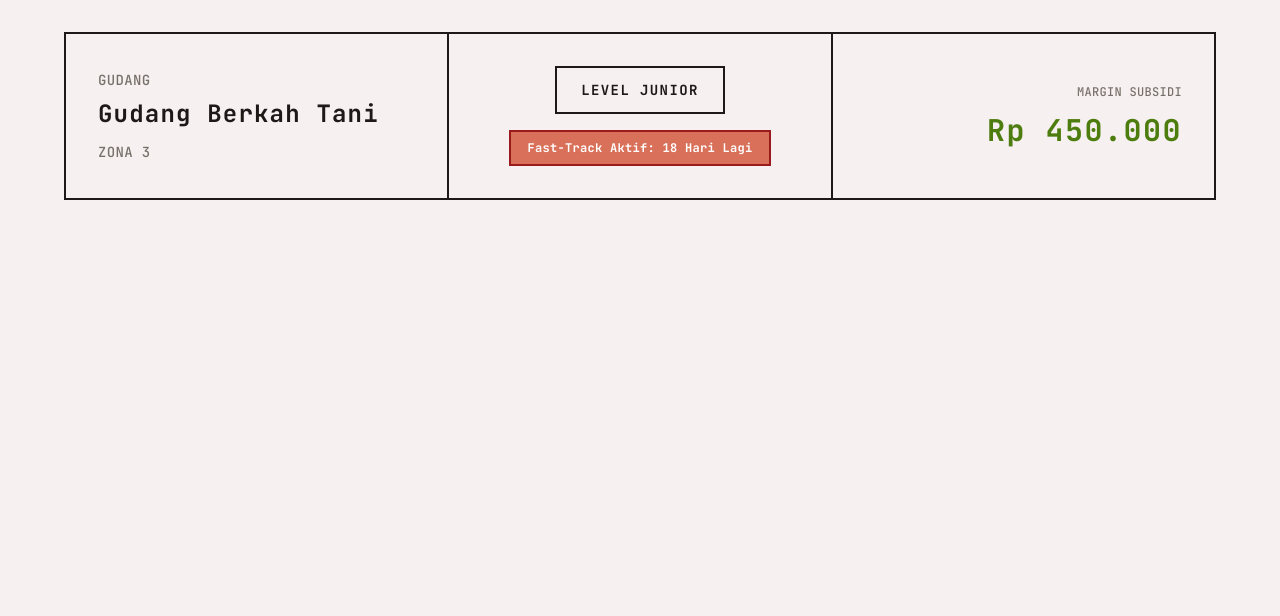
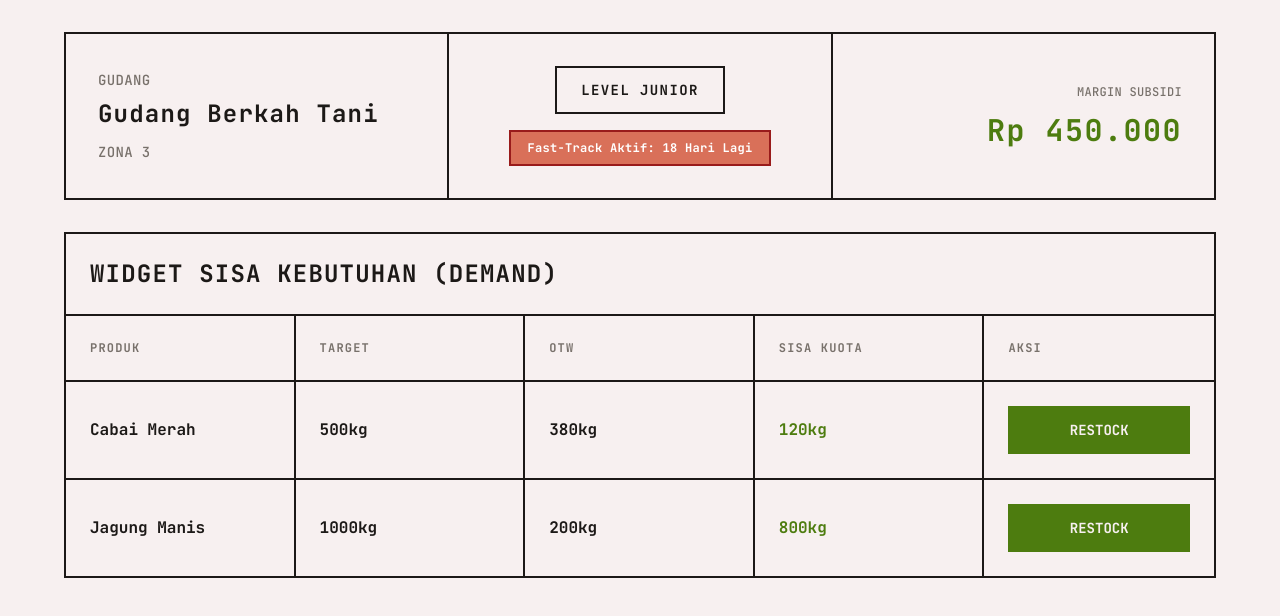
Before and after one commit to Cantaloopstrap/v0-agri-karta-base-layout, a Next.js app: page / in a window 1280 px wide. Shown: the top 616 px of the page. Built offline with nearby package versions, Linux system fonts and the light colour scheme.

Commit message:
feat: add Widget Sisa Kebutuhan panel with brutalist design
Introduce new panel with grid table layout and restock buttons

```diff
--- a/components/dashboard-pengepul.tsx
+++ b/components/dashboard-pengepul.tsx
@@ -49,6 +49,106 @@ export default function DashboardPengepul() {
             </div>
           </div>
         </div>
+
+        {/* Widget Sisa Kebutuhan (Demand) */}
+        <div className="border-2 border-foreground bg-background">
+          {/* Header */}
+          <div className="border-b-2 border-foreground p-6">
+            <h2 className="text-2xl font-bold tracking-wider text-foreground">
+              WIDGET SISA KEBUTUHAN (DEMAND)
+            </h2>
+          </div>
+
+          {/* Grid Table */}
+          <div className="divide-y-2 divide-foreground">
+            {/* Header Row */}
+            <div className="grid grid-cols-5 divide-x-2 divide-foreground">
+              <div className="p-6 border-r-2 border-foreground">
+                <p className="text-xs font-bold tracking-widest text-muted-foreground uppercase">
+                  Produk
+                </p>
+              </div>
+              <div className="p-6 border-r-2 border-foreground">
+                <p className="text-xs font-bold tracking-widest text-muted-foreground uppercase">
+                  Target
+                </p>
+              </div>
+              <div className="p-6 border-r-2 border-foreground">
+                <p className="text-xs font-bold tracking-widest text-muted-foreground uppercase">
+                  OTW
+                </p>
+              </div>
+              <div className="p-6 border-r-2 border-foreground">
+                <p className="text-xs font-bold tracking-widest text-muted-foreground uppercase">
+                  Sisa Kuota
+                </p>
+              </div>
+              <div className="p-6">
+                <p className="text-xs font-bold tracking-widest text-muted-foreground uppercase">
+                  Aksi
+                </p>
+              </div>
+            </div>
+
+            {/* Row 1: Cabai Merah */}
+            <div className="grid grid-cols-5 divide-x-2 divide-foreground">
+              <div className="p-6 flex flex-col justify-center border-r-2 border-foreground">
+                <p className="text-base font-bold text-foreground">
+                  Cabai Merah
+                </p>
+              </div>
+              <div className="p-6 flex flex-col justify-center border-r-2 border-foreground">
+                <p className="text-base font-bold text-foreground">
+                  500kg
+                </p>
+              </div>
+              <div className="p-6 flex flex-col justify-center border-r-2 border-foreground">
+                <p className="text-base font-bold text-foreground">
+                  380kg
+                </p>
+              </div>
+              <div className="p-6 flex flex-col justify-center border-r-2 border-foreground">
+                <p className="text-base font-bold text-accent">
+                  120kg
+                </p>
+              </div>
+              <div className="p-6 flex flex-col justify-center">
+                <button className="border-2 border-accent bg-accent text-accent-foreground px-6 py-3 font-mono text-sm font-bold hover:bg-background hover:text-accent transition-colors">
+                  RESTOCK
+                </button>
+              </div>
+            </div>
+
+            {/* Row 2: Jagung Manis */}
+            <div className="grid grid-cols-5 divide-x-2 divide-foreground">
+              <div className="p-6 flex flex-col justify-center border-r-2 border-foreground">
+                <p className="text-base font-bold text-foreground">
+                  Jagung Manis
+                </p>
+              </div>
+              <div className="p-6 flex flex-col justify-center border-r-2 border-foreground">
+                <p className="text-base font-bold text-foreground">
+                  1000kg
+                </p>
+              </div>
+              <div className="p-6 flex flex-col justify-center border-r-2 border-foreground">
+                <p className="text-base font-bold text-foreground">
+                  200kg
+                </p>
+              </div>
+              <div className="p-6 flex flex-col justify-center border-r-2 border-foreground">
+                <p className="text-base font-bold text-accent">
+                  800kg
+                </p>
+              </div>
+              <div className="p-6 flex flex-col justify-center">
+                <button className="border-2 border-accent bg-accent text-accent-foreground px-6 py-3 font-mono text-sm font-bold hover:bg-background hover:text-accent transition-colors">
+                  RESTOCK
+                </button>
+              </div>
+            </div>
+          </div>
+        </div>
       </div>
     </main>
   )
```
